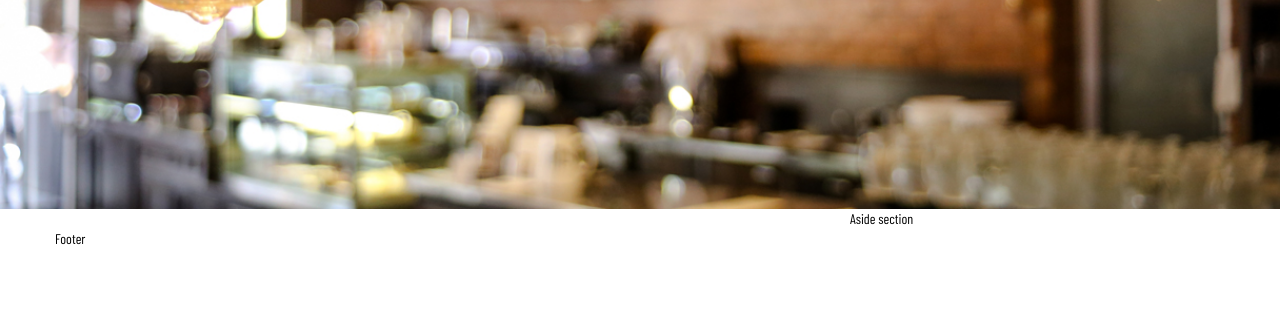
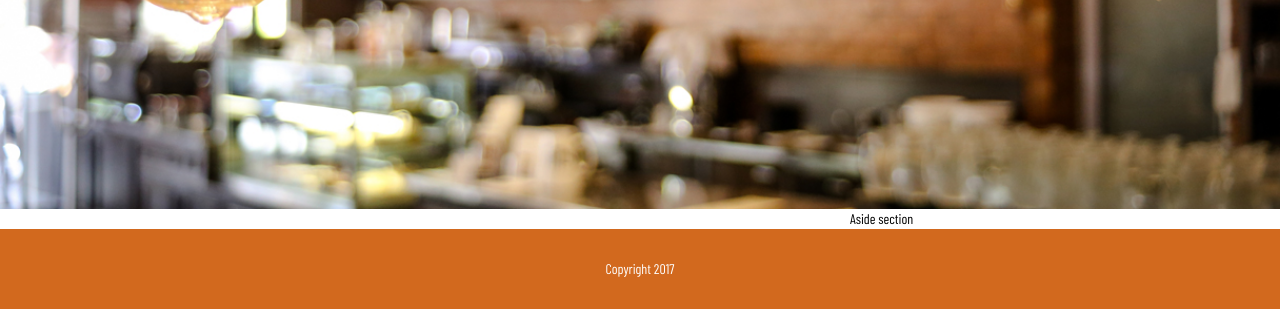
Before and after one commit to MaciejOstojski4/BinarPlaces-website, a plain HTML site: page index.html in a window 1280 px wide. Shown: the part 591-900 px from the top of the page. Before the commit the page ends 840 px from the top, so only its background shows below. Drawn offline with nearby package versions, Linux system fonts and the light colour scheme; no server answers.

Commit message:
Dodana stopka z copyright z aktualnym rokiem

```diff
--- a/index.html
+++ b/index.html
@@ -47,8 +47,11 @@
             Aside section
         </aside>
     </section>
-    <footer class="row">
-        Footer
+</div>
+
+<div class="container-fluid text-center">
+    <footer class="row footer">
+        <span id="copyrightInfo">Footer</span>
     </footer>
 </div>
 
--- a/resources/css/index.css
+++ b/resources/css/index.css
@@ -112,3 +112,8 @@ nav {
 .modal-binar-places {
     background-color: chocolate;
 }
+
+.footer {
+    background-color: chocolate;
+    padding: 30px;
+}
--- a/resources/js/index.js
+++ b/resources/js/index.js
@@ -7,6 +7,11 @@ $(function() {
     const CARDS_IN_ROW = 3;
 
     var categories = [];
+
+    var init = function() {
+        var date = new Date();
+        $("#copyrightInfo").text("Copyright " + date.getFullYear());
+    };
 
     var fetchCategories = function() {
         $.ajax({
@@ -133,5 +138,6 @@ $(function() {
         });
     };
 
+    init();
     fetchCategories();
 });
```
